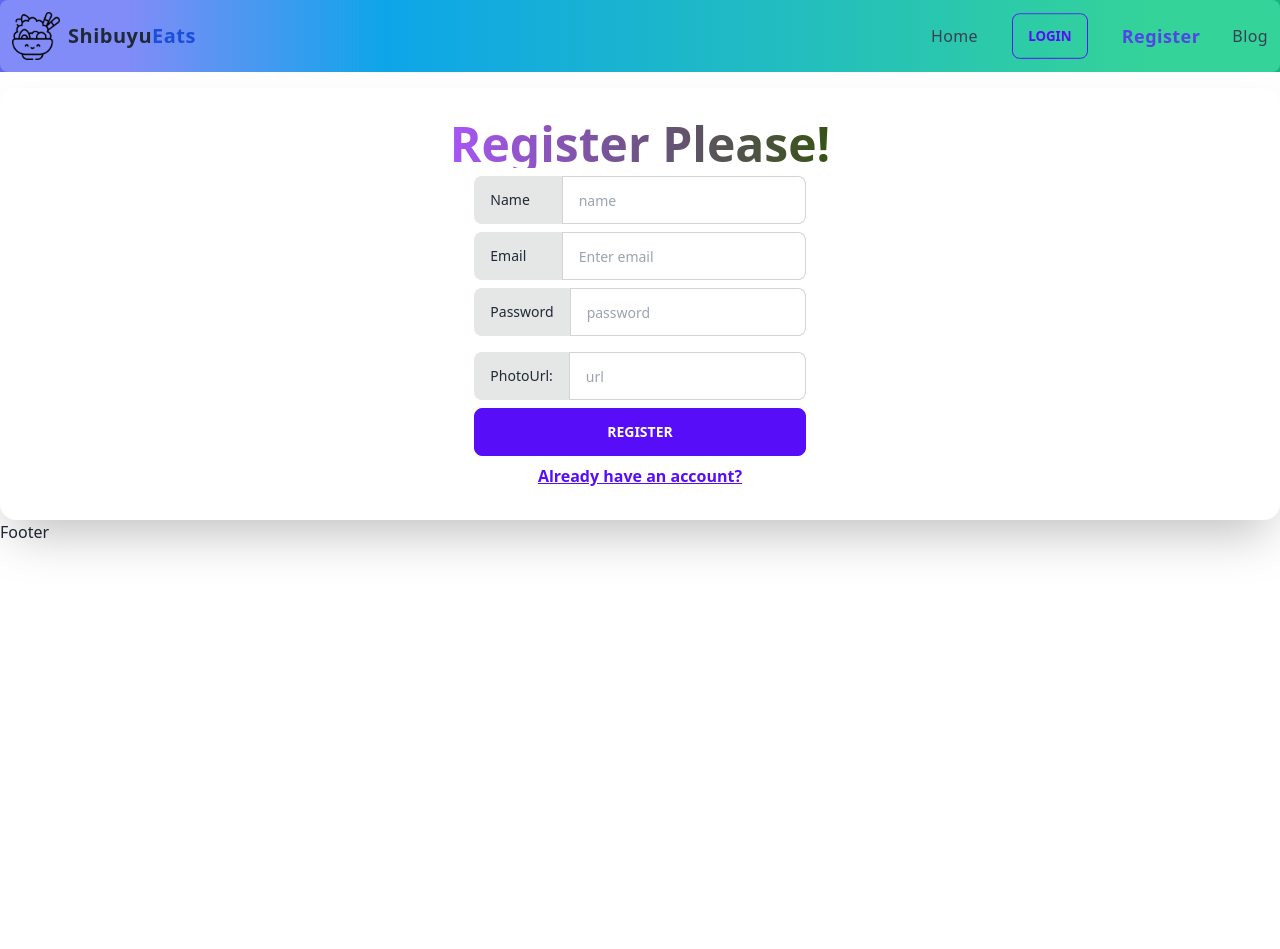
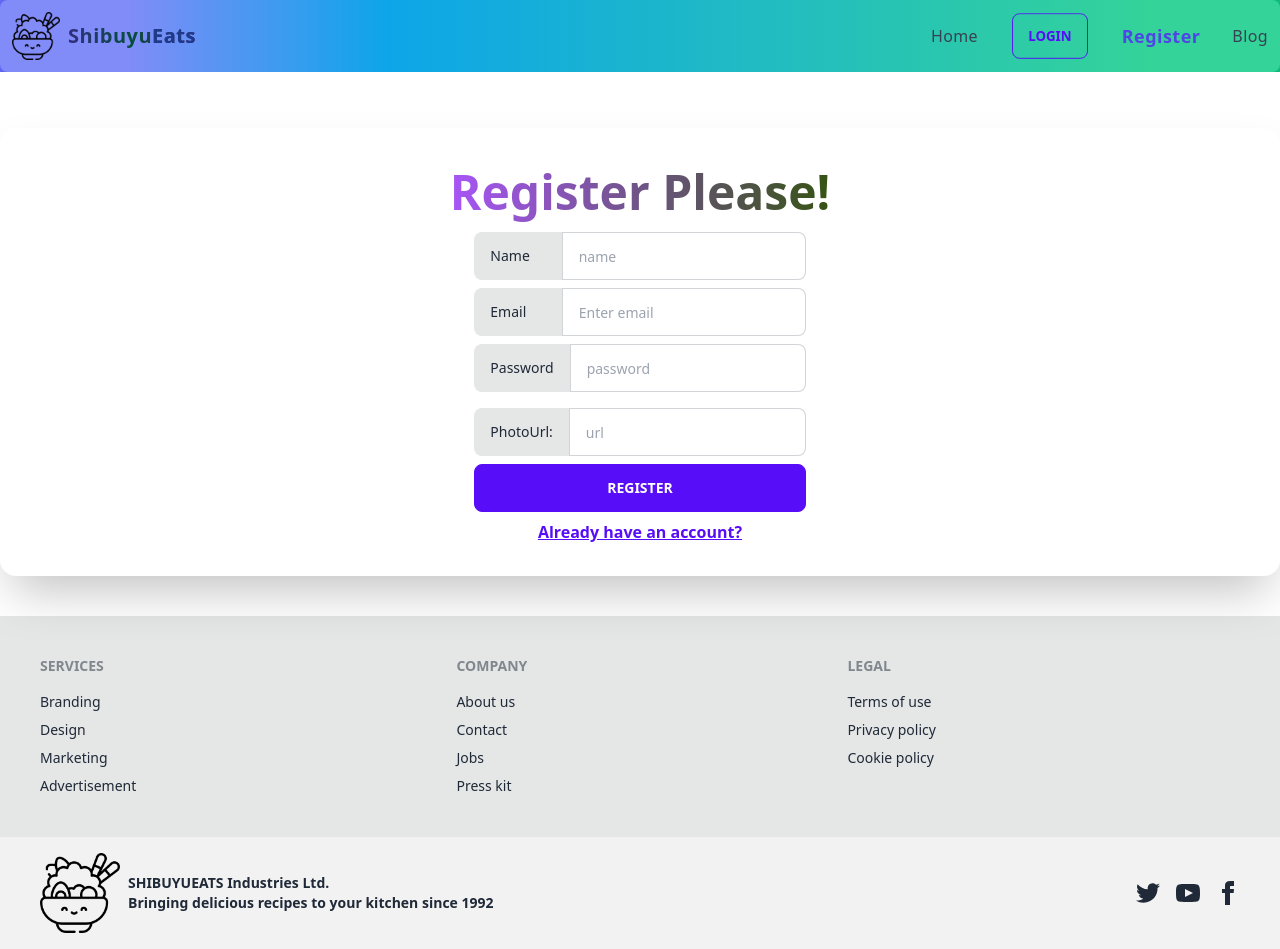
Before and after one commit to Shamiul-Lipu/ShibuyuEats, a React (Vite) app in the folder shibuyueats/: page /register in a window 1280 px wide. Before the commit the page ends 800 px from the top, so only its background shows below. Built offline with nearby package versions, Linux system fonts and the light colour scheme; no server answers.

Commit message:
Footer and Error page added

```diff
--- a/shibuyueats/src/Pages/Home.jsx
+++ b/shibuyueats/src/Pages/Home.jsx
@@ -11,7 +11,7 @@ const Home = () => {
 
                     <div className="hero-content text-center text-neutral-content">
                         <div className="max-w-md">
-                            <h1 className="mb-5 text-7xl text- font-bold font-mono bg-gradient-to-r from-emerald-400 via-cyan-300 to-purple-600 text-transparent bg-clip-text">Welcome to ShibuyuEats</h1>
+                            <h1 className="mb-5 text-7xl text- font-bold font-mono bg-gradient-to-r from-emerald-300 via-cyan-100 to-purple-400 text-transparent bg-clip-text">Welcome to ShibuyuEats</h1>
                             <div className='text-gray-300 font-semibold'>
                                 <h5>Cook up a storm with our mouth-watering recipes that will leave your guests asking for more.</h5>
                                 <p className="mb-5">Get access to exclusive recipes from top chefs around the world and impress your guests.</p>
--- a/shibuyueats/src/Pages/Login.jsx
+++ b/shibuyueats/src/Pages/Login.jsx
@@ -28,7 +28,7 @@ const Login = () => {
             <div className="hero min-h-screen bg-base-200">
                 <div className="hero-content flex-col lg:flex-row-reverse">
 
-                    <h1 className="text-5xl font-bold bg-clip-text text-transparent bg-gradient-to-r from-purple-500 to-lime-900">Login Please!</h1>
+                    <h1 className="text-5xl font-bold bg-clip-text text-transparent bg-gradient-to-r from-purple-500 to-lime-900 py-2">Login Please!</h1>
 
                     <div className="card flex-shrink-0 w-full max-w-sm shadow-2xl bg-base-100">
 
--- a/shibuyueats/src/Pages/Register.jsx
+++ b/shibuyueats/src/Pages/Register.jsx
@@ -45,16 +45,16 @@ const Register = () => {
     }
 
     return (
-        <div className='container mx-auto'>
+        <div className='container mx-auto py-10'>
             <div className="card flex-shrink-0 w-full mt-4 shadow-2xl bg-base-100">
                 <div className="card-body items-center ">
-                    <h1 className="text-5xl font-bold bg-clip-text text-transparent bg-gradient-to-r from-purple-500 to-lime-900">Register Please!</h1>
+                    <h1 className="text-5xl font-bold bg-clip-text text-transparent bg-gradient-to-r from-purple-500 to-lime-900 py-2">Register Please!</h1>
 
 
                     <form action="" onSubmit={handleSubmit} >
                         <label className="input-group input-group-md mb-2">
                             <span className='w-1/3'>Name</span>
-                            <input type="text" name='name' placeholder="name" className="input input-bordered input-md w-full" required />
+                            <input type="text" name='name' placeholder="name" className="input input-bordered input-md w-full" />
                         </label>
                         <label className="input-group input-group-md">
                             <span className='w-1/3'>Email</span>
--- a/shibuyueats/src/Pages/Shared/Footer.jsx
+++ b/shibuyueats/src/Pages/Shared/Footer.jsx
@@ -1,10 +1,45 @@
 import React from 'react';
+import Logo from '../../assets/icons/bowl.png'
 
 const Footer = () => {
     return (
-        <div>
-            <h1>Footer</h1>
-        </div>
+        <>
+            <footer className="footer p-10 bg-base-300 text-base-content">
+                <div>
+                    <span className="footer-title">Services</span>
+                    <a className="link link-hover">Branding</a>
+                    <a className="link link-hover">Design</a>
+                    <a className="link link-hover">Marketing</a>
+                    <a className="link link-hover">Advertisement</a>
+                </div>
+                <div>
+                    <span className="footer-title">Company</span>
+                    <a className="link link-hover">About us</a>
+                    <a className="link link-hover">Contact</a>
+                    <a className="link link-hover">Jobs</a>
+                    <a className="link link-hover">Press kit</a>
+                </div>
+                <div>
+                    <span className="footer-title">Legal</span>
+                    <a className="link link-hover">Terms of use</a>
+                    <a className="link link-hover">Privacy policy</a>
+                    <a className="link link-hover">Cookie policy</a>
+                </div>
+            </footer>
+            <footer className="footer px-10 py-4 border-t bg-base-200 text-base-content border-base-300">
+                <div className="items-center grid-flow-col font-bold">
+                    <img className='w-20' src={Logo} alt="" />
+                    <p>SHIBUYUEATS Industries Ltd. <br />Bringing delicious recipes to your kitchen since 1992</p>
+                </div>
+                <div className="md:place-self-center md:justify-self-end">
+                    <div className="grid grid-flow-col gap-4">
+                        <a><svg xmlns="http://www.w3.org/2000/svg" width="24" height="24" viewBox="0 0 24 24" className="fill-current"><path d="M24 4.557c-.883.392-1.832.656-2.828.775 1.017-.609 1.798-1.574 2.165-2.724-.951.564-2.005.974-3.127 1.195-.897-.957-2.178-1.555-3.594-1.555-3.179 0-5.515 2.966-4.797 6.045-4.091-.205-7.719-2.165-10.148-5.144-1.29 2.213-.669 5.108 1.523 6.574-.806-.026-1.566-.247-2.229-.616-.054 2.281 1.581 4.415 3.949 4.89-.693.188-1.452.232-2.224.084.626 1.956 2.444 3.379 4.6 3.419-2.07 1.623-4.678 2.348-7.29 2.04 2.179 1.397 4.768 2.212 7.548 2.212 9.142 0 14.307-7.721 13.995-14.646.962-.695 1.797-1.562 2.457-2.549z"></path></svg></a>
+                        <a><svg xmlns="http://www.w3.org/2000/svg" width="24" height="24" viewBox="0 0 24 24" className="fill-current"><path d="M19.615 3.184c-3.604-.246-11.631-.245-15.23 0-3.897.266-4.356 2.62-4.385 8.816.029 6.185.484 8.549 4.385 8.816 3.6.245 11.626.246 15.23 0 3.897-.266 4.356-2.62 4.385-8.816-.029-6.185-.484-8.549-4.385-8.816zm-10.615 12.816v-8l8 3.993-8 4.007z"></path></svg></a>
+                        <a><svg xmlns="http://www.w3.org/2000/svg" width="24" height="24" viewBox="0 0 24 24" className="fill-current"><path d="M9 8h-3v4h3v12h5v-12h3.642l.358-4h-4v-1.667c0-.955.192-1.333 1.115-1.333h2.885v-5h-3.808c-3.596 0-5.192 1.583-5.192 4.615v3.385z"></path></svg></a>
+                    </div>
+                </div>
+            </footer>
+        </>
     );
 };
 
--- a/shibuyueats/src/Pages/Shared/Header.jsx
+++ b/shibuyueats/src/Pages/Shared/Header.jsx
@@ -25,12 +25,14 @@ const Header = () => {
                 {/* Logo Section */}
                 <Link to='/' className='inline-flex items-center'>
                     <img className='h-12 w-12 text-blue-500' src={Logo} alt="" />
-                    <span className='ml-2 text-xl font-bold tracking-wide text-gray-800'>
-                        Shibuyu<span className='text-blue-700'>Eats</span>
+                    <span className='ml-2 text-xl font-bold tracking-wide  bg-gradient-to-r from-indigo-900 via-emerald-900 to-purple-900 text-transparent bg-clip-text'>
+                        Shibuyu<span className='text-blue-900'>Eats</span>
                     </span>
                 </Link>
 
                 {/* User display section */}
+                {
+                    user && (
                         <label tabIndex={0} className={`btn btn-ghost btn-circle avatar`}>
                             <div className={` w-40  rounded-full`}>
                                 {
@@ -42,14 +44,22 @@ const Header = () => {
                                 }
                                 <div className="absolute top-0 left-0 w-full h-full flex items-center justify-center opacity-0 hover:opacity-100">
                                     {
-                                user && <span className="bg-gray-900 text-white py-1 px-2 rounded">
+                                        user && (
+                                            user?.displayName
+                                                ? <span className="bg-gray-900 text-white py-1 px-2 rounded">
                                                     {user.displayName}
                                                 </span>
+                                                : <span className="bg-gray-900 text-white py-1 px-2 rounded">
+                                                    Name not found
+                                                </span>
+                                        )
                                     }
                                 </div>
                             </div>
 
                         </label>
+                    )
+                }
 
                 {/* Nav Items Section */}
                 <ul className='items-center hidden space-x-8 lg:flex'>
@@ -62,7 +72,6 @@ const Header = () => {
                         </NavLink>
                     </li>
                     <li>
-
                         {
                             user ?
                                 <button onClick={handleLogOut} className="btn btn-active btn-primary">LogOut</button>
@@ -73,8 +82,6 @@ const Header = () => {
                                     {/* <button className="btn btn-outline btn-primary ">Login</button> */} Login
                                 </NavLink>
                         }
-
-
                     </li>
                     <li>
                         <NavLink
@@ -128,41 +135,71 @@ const Header = () => {
                                         </button>
                                     </div>
                                 </div>
+
+                                {/* User display section */}
+                                {
+                                    user && (
+                                        <label tabIndex={0} className={`btn btn-ghost btn-circle avatar`}>
+                                            <div className={` w-40  rounded-full`}>
+                                                {
+                                                    user && (
+                                                        user?.photoURL
+                                                            ? <img src={user?.photoURL} />
+                                                            : <HiUserCircle className='w-full h-full' />
+                                                    )
+                                                }
+                                                <div className="absolute top-0 left-0 w-full h-full flex items-center justify-center opacity-0 hover:opacity-100">
+                                                    {
+                                                        user && <span className="bg-gray-900 text-white py-1 px-2 rounded">
+                                                            {user.displayName}
+                                                        </span>
+                                                    }
+                                                </div>
+                                            </div>
+
+                                        </label>
+                                    )
+                                }
+
                                 {/* Mobile Nav Items Section */}
                                 <nav>
                                     <ul className='space-y-4'>
                                         <li>
-                                            <Link to='/' className='default'>
+                                            <NavLink
+                                                to='/'
+                                                className={({ isActive }) => (isActive ? 'font-bold text-lg tracking-wide text-indigo-600 transition-colors duration-200 hover:text-blue-400' : 'font-medium tracking-wide text-gray-700 transition-colors duration-200 hover:text-blue-400')}
+                                            >
                                                 Home
-                                            </Link>
+                                            </NavLink>
                                         </li>
                                         <li>
                                             {
-                                                user
-                                                    ? <button onClick={handleLogOut} className="btn btn-primary">LogOut</button>
-                                                    : <Link
+                                                user ?
+                                                    <button onClick={handleLogOut} className="btn btn-active btn-primary">LogOut</button>
+                                                    : <NavLink
                                                         to='/login'
-                                                        className='font-medium tracking-wide text-gray-700 transition-colors duration-200 hover:text-blue-400'
+                                                        className={({ isActive }) => (isActive ? 'btn btn-primary' : 'btn btn-outline btn-primary')}
                                                     >
-                                                        <button className="btn btn-outline btn-primary">Login</button>
-                                                    </Link>
+                                                        {/* <button className="btn btn-outline btn-primary ">Login</button> */} Login
+                                                    </NavLink>
                                             }
                                         </li>
                                         <li>
-                                            <Link
+                                            <NavLink
                                                 to='/register'
-                                                className='font-medium tracking-wide text-gray-700 transition-colors duration-200 hover:text-blue-400'
+                                                className={({ isActive }) => (isActive ? 'font-bold text-lg tracking-wide text-indigo-600 transition-colors duration-200 hover:text-blue-400' : 'font-medium tracking-wide text-gray-700 transition-colors duration-200 hover:text-blue-400')}
                                             >
                                                 Register
-                                            </Link>
+                                            </NavLink>
+
                                         </li>
                                         <li>
-                                            <Link
+                                            <NavLink
                                                 to='/blog'
-                                                className='font-medium tracking-wide text-gray-700 transition-colors duration-200 hover:text-blue-400'
+                                                className={({ isActive }) => (isActive ? 'font-bold text-lg tracking-wide text-indigo-600 transition-colors duration-200 hover:text-blue-400' : 'font-medium tracking-wide text-gray-700 transition-colors duration-200 hover:text-blue-400')}
                                             >
                                                 Blog
-                                            </Link>
+                                            </NavLink>
                                         </li>
                                     </ul>
                                 </nav>
--- a/shibuyueats/src/Routes/Routes.jsx
+++ b/shibuyueats/src/Routes/Routes.jsx
@@ -9,11 +9,13 @@ import Home from "../Pages/Home";
 import Chefs from "../Pages/Chefs";
 import ChefDetails from "../Pages/ChefDetails";
 import PrivateRoute from "./PrivateRoute";
+import ErrorPage from "../Pages/ErrorPage";
 
 const router = createBrowserRouter([
     {
         path: '/',
         element: <Main />,
+        errorElement: <ErrorPage />,
         children: [
             {
                 path: '/',
```
Also changed, not shown: shibuyueats/src/Pages/ErrorPage.jsx (added, +33 -0 lines), shibuyueats/src/assets/icons/error.png (added). Lines whose indentation alone changed are shown as unchanged.
